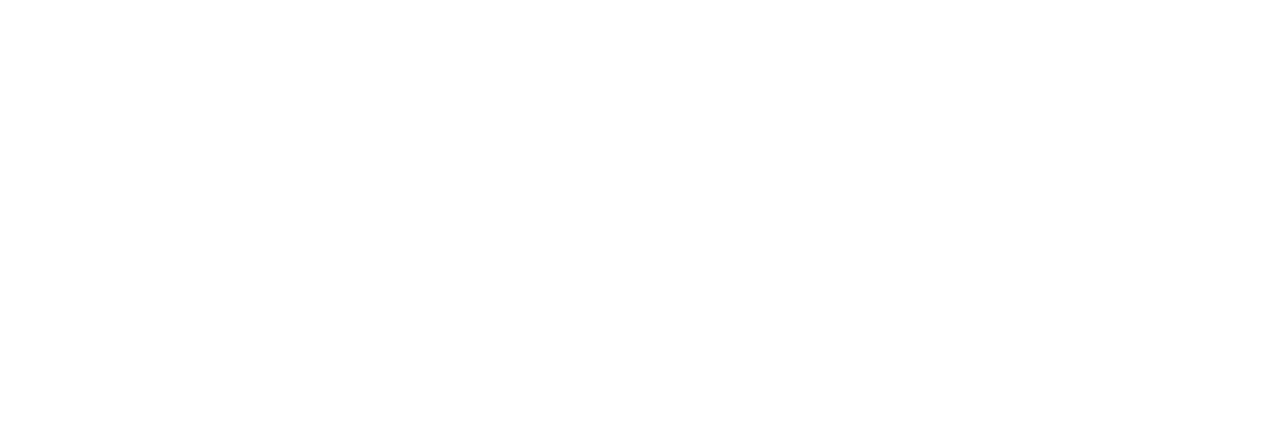
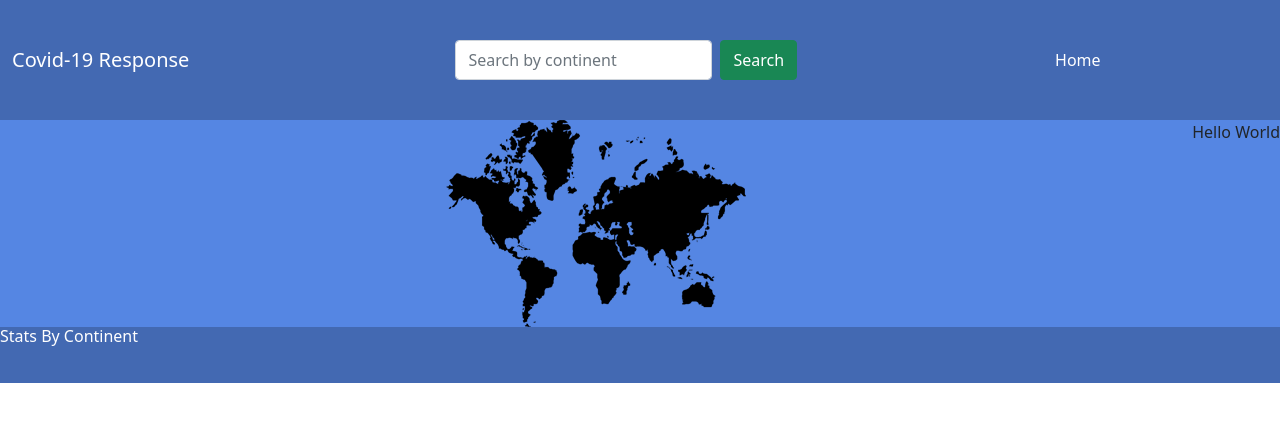
Before and after one commit to basnetlaxmi/covid-19-metrics, a React (Create React App) app: page / in a window 1280 px wide. Shown: the top 422 px of the page. Built offline with nearby package versions, Linux system fonts and the light colour scheme.

Commit message:
Add header and World components

```diff
--- a/src/App.js
+++ b/src/App.js
@@ -1,7 +1,16 @@
+import Header from './components/Header/Header';
+import 'bootstrap/dist/css/bootstrap.min.css';
+import World from './components/World/World';
+import Continents from './components/Continents/Continents';
+
 function App() {
-	return (
-		null
-	);
+  return (
+    <div>
+      <Header />
+      <World />
+      <Continents />
+    </div>
+  );
 }
 
 export default App;
--- /dev/null
+++ b/src/components/Continents/Continent.css
@@ -0,0 +1,4 @@
+.continent-header {
+    background-color: #4369b2;
+    height: 7vh;
+}
--- /dev/null
+++ b/src/components/Continents/Continents.js
@@ -0,0 +1,13 @@
+import './Continent.css';
+
+const Continents = () => (
+  <div>
+    <div className="continent-header text-white">
+      <h6 className="m-auto">Stats By Continent</h6>
+    </div>
+    <div className="row">
+      <div className="col" />
+    </div>
+  </div>
+);
+export default Continents;
--- /dev/null
+++ b/src/components/Header/Header.css
@@ -0,0 +1,8 @@
+.container-fluid {
+    background-color: #4369b2;
+    height: 15vh;
+
+}
+.home, .search-form {
+    margin-left: 250px;
+}
--- /dev/null
+++ b/src/components/Header/Header.js
@@ -0,0 +1,39 @@
+import './Header.css';
+import {
+  Nav, Navbar, Container, Form, FormControl, Button,
+} from 'react-bootstrap';
+
+const Header = () => (
+  <div>
+    <Navbar className="p-0 stciky-top">
+      <Container fluid>
+        <div className="d-flex">
+          <Navbar.Brand href="#" className="text-white">Covid-19 Response</Navbar.Brand>
+          <Navbar.Toggle aria-controls="navbarScroll" />
+          <Navbar.Collapse id="navbarScroll">
+            <Nav
+              className="me-auto my-2 my-lg-0"
+              navbarScroll
+            >
+
+              <Form className="d-flex search-form">
+                <FormControl
+                  type="search"
+                  placeholder="Search by continent"
+                  className="me-2"
+                  aria-label="Search"
+                />
+                <Button variant="success" className="text-white">Search</Button>
+              </Form>
+              <Nav.Link href="#action1" className="text-white home">Home</Nav.Link>
+
+            </Nav>
+          </Navbar.Collapse>
+        </div>
+      </Container>
+
+    </Navbar>
+  </div>
+
+);
+export default Header;
--- /dev/null
+++ b/src/components/World/World.css
@@ -0,0 +1,4 @@
+.world-container {
+    background-color: #5586e3;
+    margin: 0;
+}
--- /dev/null
+++ b/src/components/World/World.js
@@ -0,0 +1,12 @@
+import world from '../../images/world.png';
+import './World.css';
+
+const World = () => (
+  <div>
+    <div className="d-flex align-center world-container">
+      <img src={world} alt="World map" className="m-auto" />
+      <p className="">Hello World</p>
+    </div>
+  </div>
+);
+export default World;
--- a/src/index.css
+++ b/src/index.css
@@ -1,3 +1,3 @@
 body {
-	margin: 0;
+  margin: 0;
 }
```
Also changed, not shown: package.json (+18 -0 lines), src/index.js (+8 -8 lines), src/components/Continents/Continent.js (added), src/components/Countries/Countries.js (added), src/images/logo.jpg (added), 1 other file (tests, documents, lock files or other folders).
